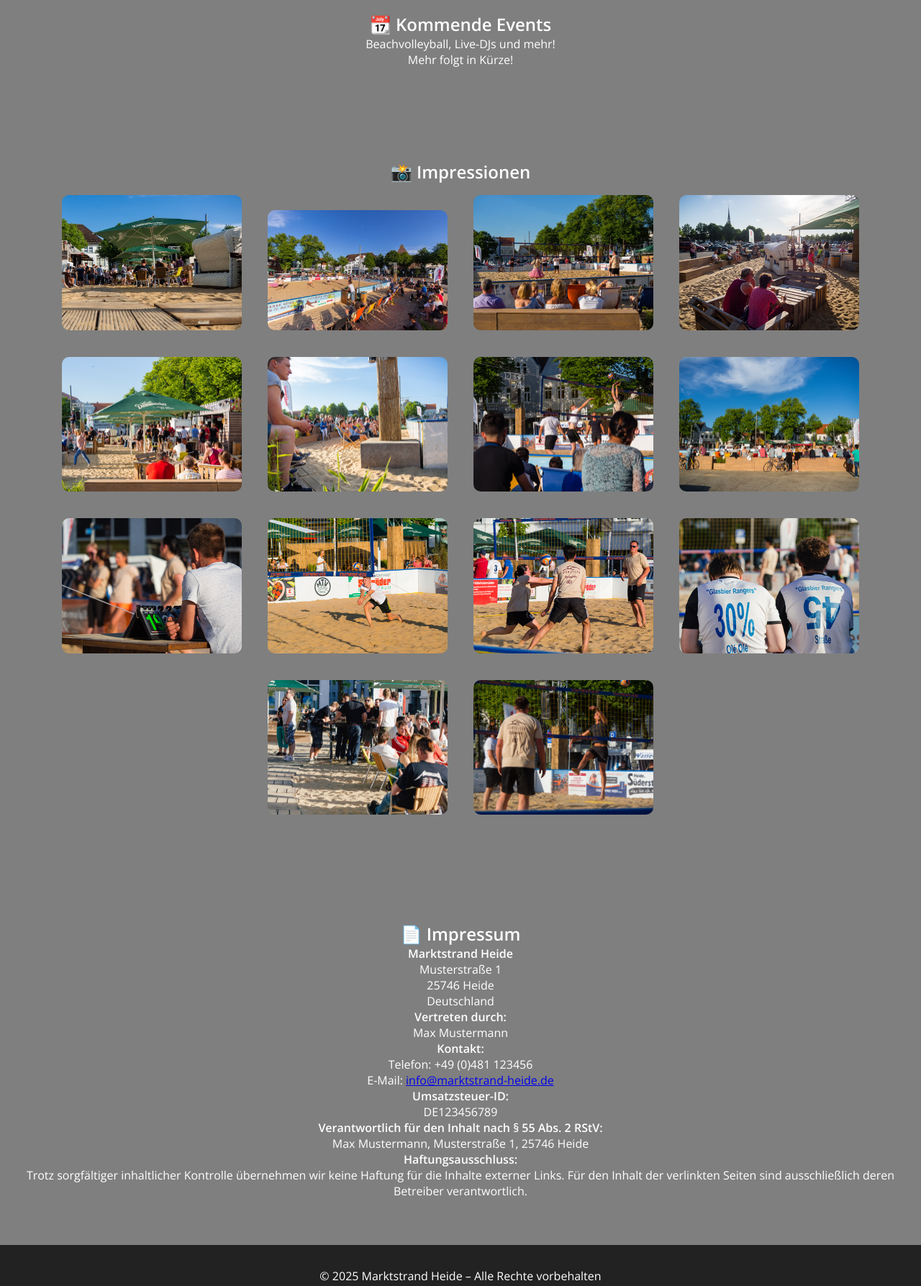
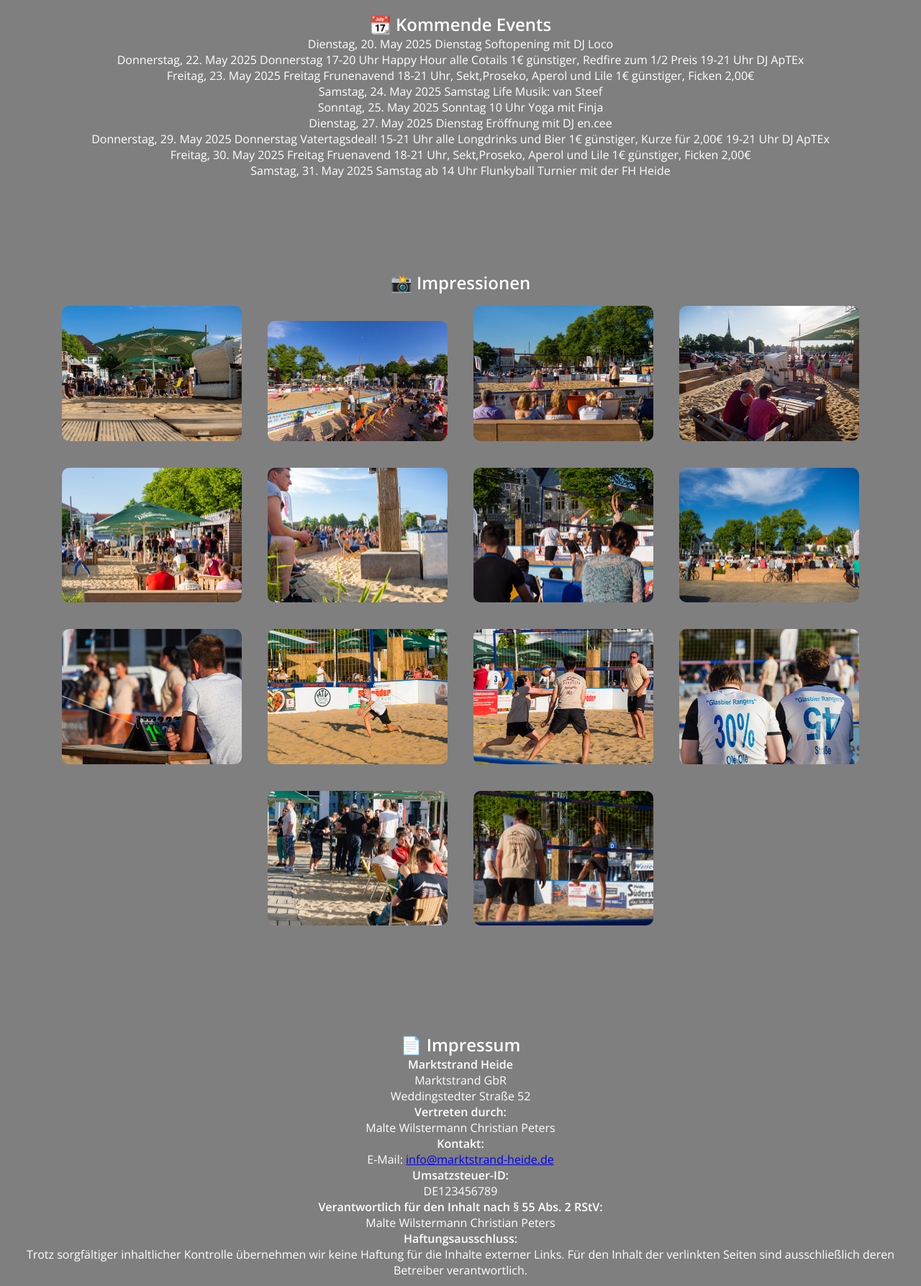
Before and after one commit to holgerschill/marktstrand, a plain HTML site: page index.html in a window 1280 px wide. Shown: the part 1100-2887 px from the top of the page at 72% size. Drawn offline with nearby package versions, Linux system fonts and the light colour scheme.

Commit message:
Anpassungen

```diff
--- a/index.html
+++ b/index.html
@@ -188,8 +188,18 @@
 
   <section class="events" id="events">
     <h2>📆 Kommende Events</h2>
-    <p>Beachvolleyball, Live-DJs und mehr!</p>
-    <p>Mehr folgt in Kürze!</p>
+    <p>Dienstag, 20. May 2025	Dienstag	Softopening mit DJ Loco</p>
+    <p>Donnerstag, 22. May 2025	Donnerstag	17-20 Uhr Happy Hour alle Cotails 1€ günstiger, Redfire zum 1/2 Preis 19-21 Uhr DJ ApTEx</p>
+    <p>Freitag, 23. May 2025	Freitag	Frunenavend 18-21 Uhr, Sekt,Proseko, Aperol und Lile 1€ günstiger, Ficken 2,00€</p>
+    <p>Samstag, 24. May 2025	Samstag	Life Musik: van Steef</p>
+    <p>Sonntag, 25. May 2025	Sonntag	10 Uhr Yoga mit Finja</p>
+    <p>Dienstag, 27. May 2025	Dienstag	Eröffnung mit DJ en.cee</p>
+    <p>Donnerstag, 29. May 2025	Donnerstag	Vatertagsdeal! 15-21 Uhr  alle Longdrinks und Bier 1€ günstiger, Kurze für 2,00€ 19-21 Uhr DJ ApTEx</p>
+    <p>Freitag, 30. May 2025	Freitag	Fruenavend 18-21 Uhr, Sekt,Proseko, Aperol und Lile 1€ günstiger, Ficken 2,00€</p>
+    <p>Samstag, 31. May 2025	Samstag	ab 14 Uhr Flunkyball Turnier mit der FH Heide</p>
+
+
+
   </section>
 
   <section class="gallery" id="galerie">
@@ -212,22 +222,20 @@
   <section id="impressum">
     <h2>📄 Impressum</h2>
     <p><strong>Marktstrand Heide</strong><br>
-    Musterstraße 1<br>
-    25746 Heide<br>
-    Deutschland</p>
+      Marktstrand GbR <br>
+      Weddingstedter Straße 52</p>
 
     <p><strong>Vertreten durch:</strong><br>
-    Max Mustermann</p>
+      Malte Wilstermann Christian Peters</p>
 
     <p><strong>Kontakt:</strong><br>
-    Telefon: +49 (0)481 123456<br>
     E-Mail: <a href="mailto:info@marktstrand-heide.de">info@marktstrand-heide.de</a></p>
 
     <p><strong>Umsatzsteuer-ID:</strong><br>
     DE123456789</p>
 
     <p><strong>Verantwortlich für den Inhalt nach § 55 Abs. 2 RStV:</strong><br>
-    Max Mustermann, Musterstraße 1, 25746 Heide</p>
+     Malte Wilstermann Christian Peters</p>
 
     <p><strong>Haftungsausschluss:</strong><br>
     Trotz sorgfältiger inhaltlicher Kontrolle übernehmen wir keine Haftung für die Inhalte externer Links. Für den Inhalt der verlinkten Seiten sind ausschließlich deren Betreiber verantwortlich.</p>
```
